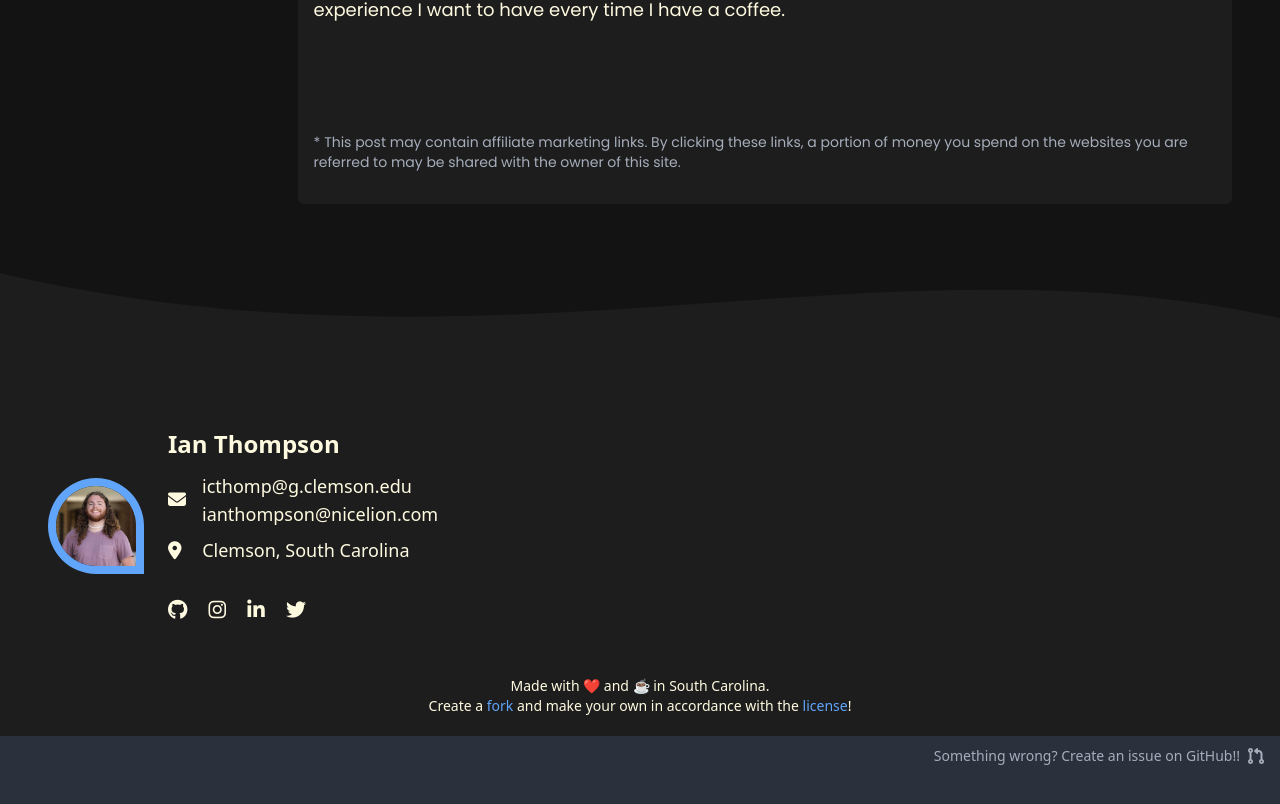
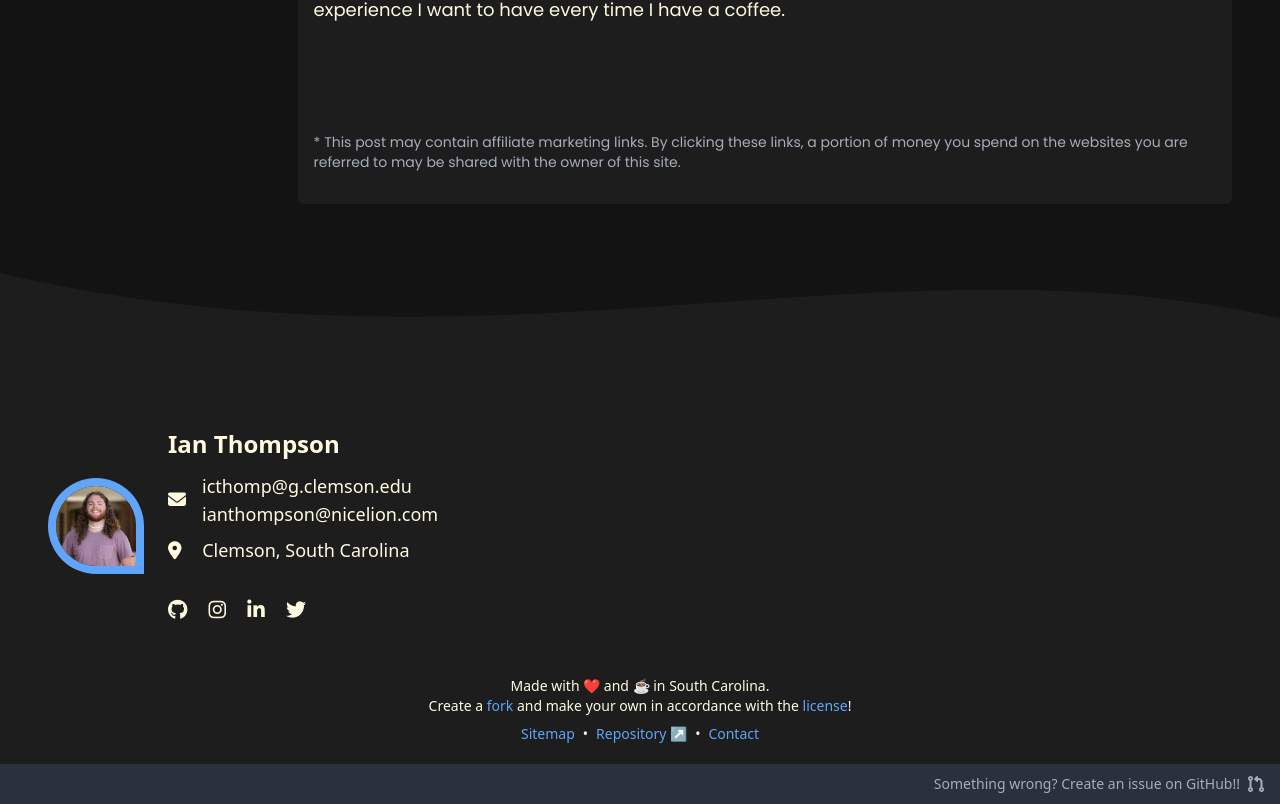
Before and after one commit to nicelion/ianthompson, a SvelteKit app: page /posts/summer-moon-coffee-a-review in a window 1280 px wide. Shown: the part 2951-3755 px from the top of the page. Before the commit the page ends 3727 px from the top, so only its background shows below. Built offline with nearby package versions, Linux system fonts and the light colour scheme; no server answers.

Commit message:
Update sitemap

```diff
--- a/src/lib/components/footer/made-with.svelte
+++ b/src/lib/components/footer/made-with.svelte
@@ -28,4 +28,4 @@
 	};
 </script>
 
-<p on:click={handleClick}>Made {text} in South Carolina.</p>
+<button class="hover:cursor-pointer" on:click={handleClick}>Made {text} in South Carolina.</button>
--- a/src/routes/+layout.svelte
+++ b/src/routes/+layout.svelte
@@ -263,9 +263,9 @@
 				</div>
 			</div>
 		</div>
-		<div id="footer-right" class="p-7 md:w-1/2">
-			<ul>
-				<!-- <li><a href="#">Instagram</a></li> -->
+		<div id="footer-right" class="flex justify-end p-7 md:w-1/2">
+			<ul class="mt-auto">
+				<!-- <li><a href="/sitemap.xml">Sitemap</a></li> -->
 			</ul>
 		</div>
 	</div>
@@ -286,6 +286,14 @@
 					rel="noreferrer">license</a
 				>!
 			</p>
+			<div class="mt-2 flex justify-center space-x-2">
+				<a href="/sitemap.xml" class="url">Sitemap</a>
+				<span>•</span>
+				<a href="https://www.github.com/nicelion/ianthompson" class="url after:content-['_↗']"
+					>Repository</a>
+				<span>•</span>
+				<a href="/lets-chat" class="url">Contact</a>
+			</div>
 		</div>
 	</div>
 </footer>
--- a/src/routes/posts/summer-moon-coffee-a-review/+page.svelte
+++ b/src/routes/posts/summer-moon-coffee-a-review/+page.svelte
@@ -36,7 +36,7 @@
 		many hours at a good coffee shop. In my opinion, the local, the better. So, when I first heard
 		of this new coffee concept, I was intrigued but disappointed to hear that it was, in fact, a
 		chain restaurant. However, this cooler October day (and finally one of the first hints of Fall
-		weather) felt like a perfect day to try their "Autum Moon Latte" they have been heavily
+		weather) felt like a perfect day to try their "Autumn Moon Latte" they have been heavily
 		advertising.
 	</p>
 	<Section title="My Review">
--- a/src/routes/sitemap.xml/+server.ts
+++ b/src/routes/sitemap.xml/+server.ts
@@ -46,7 +46,7 @@ export async function GET() {
 		${Posts.map(
 			(post) => `
 		<url>
-			<loc>${site}/${post.slug}</loc>
+			<loc>${site}/posts/${post.slug}</loc>
 			<changefreq>monthly</changefreq>
 			<priority>0.3</priority>
 		</url>
```
